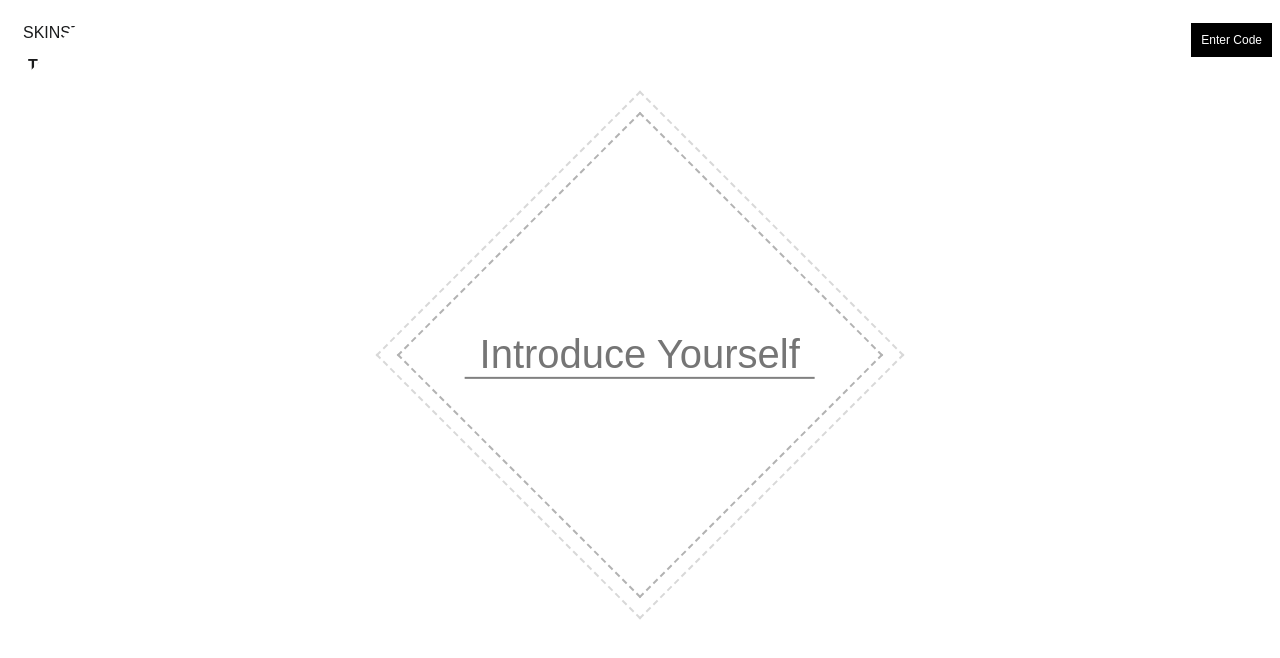
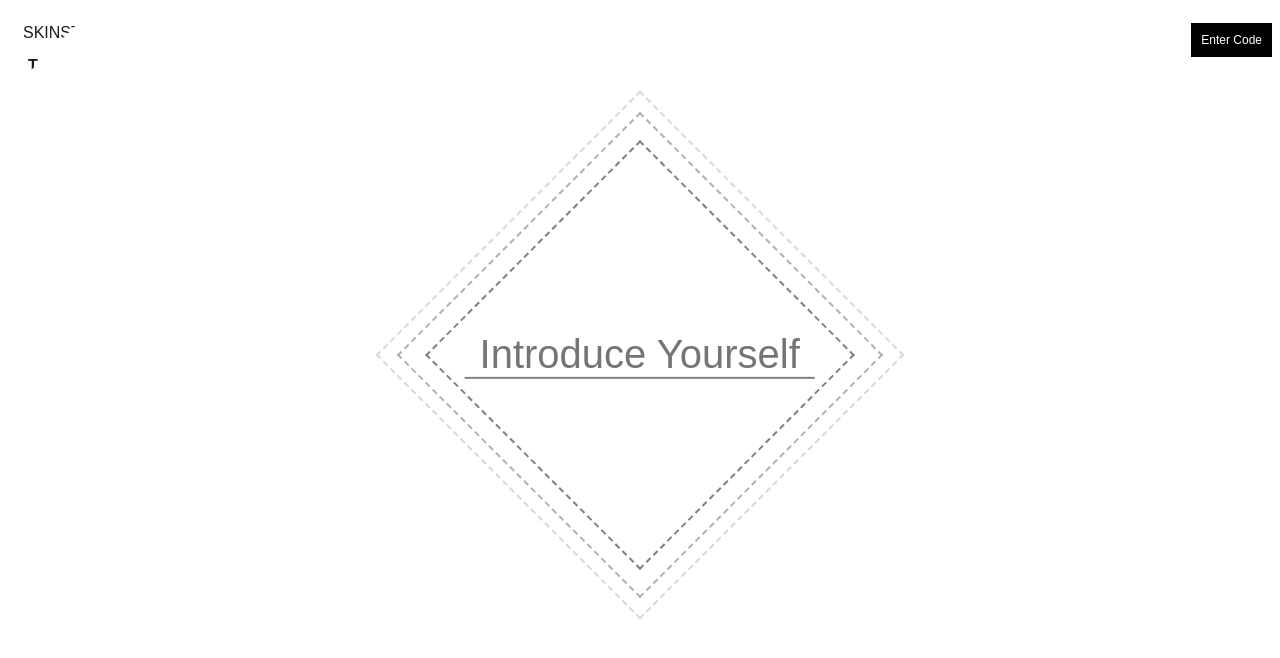
Before and after one commit to KamalRaghe/Skinstric, a Next.js app: page /testing in a window 1280 px wide. Shown: the top 658 px of the page. Built offline with nearby package versions, Linux system fonts and the light colour scheme.

Commit message:
first commit

```diff
--- a/app/testing/page.js
+++ b/app/testing/page.js
@@ -12,7 +12,7 @@ export default function Home() {
       <div className="center" style={{width:"100%",height:"70vh",transform:"rotate(45deg)"}} >
         <div className="center" style={{width:"370px",height:"370px", border:"2px dashed rgba(128,128,128,0.3)"}} >
             <div className="center" style={{width:"340px",height:"340px",border:"2px dashed rgba(128,128,128,0.6)"}} >
-                <div className="center" style={{width:"300px",height:"300px"}}>
+                <div className="center" style={{width:"300px",height:"300px",border:"2px dashed rgba(128,128,128)"}}>
                     <input placeholder="Introduce Yourself"
                     className="center"
                     style={{
```
